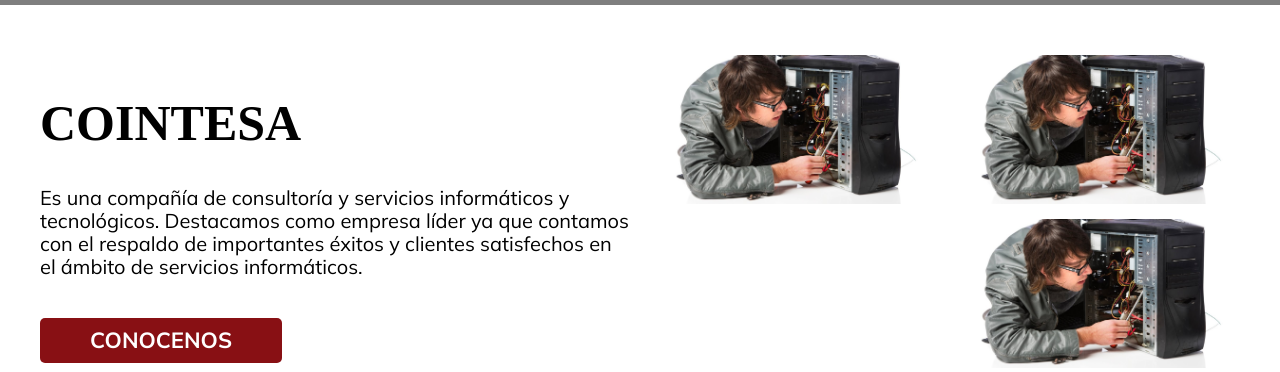
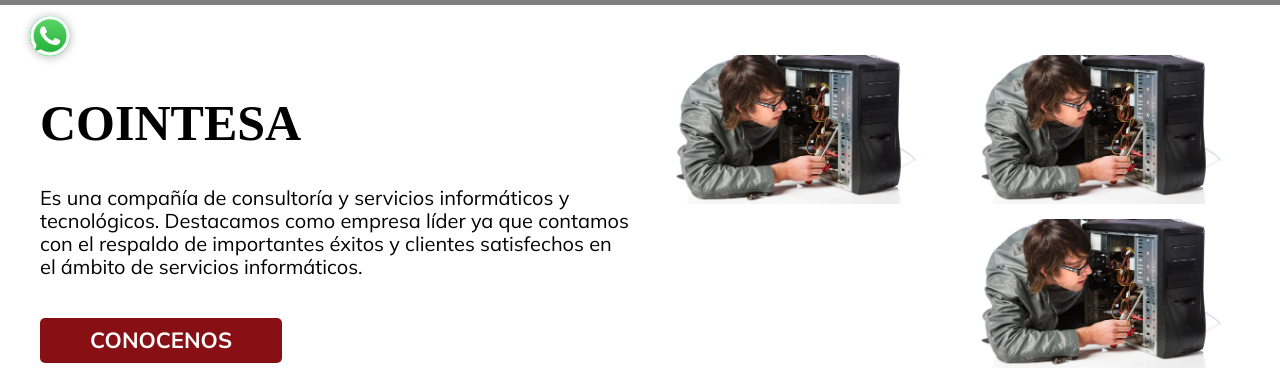
Before and after one commit to ricardomiss/cointesaWebApp, a PHP site: page /Cointesa/index.php in a window 1280 px wide. Shown: the part 724-1096 px from the top of the page. Run offline with PHP 8.4, Linux system fonts and the light colour scheme; data that the repository does not hold is empty; some libraries are stand-ins or nearby versions; some web fonts are replaced.

Commit message:
third commit

```diff
--- a/chatbot.php
+++ b/chatbot.php
@@ -5,7 +5,16 @@
   chat-title="COINTESA"
   agent-id="3210bba5-1786-4647-8368-ab0dfb8a5f3e"
   chat-icon="assets/img/COINTESA1.png"
-  language-code="es"></df-messenger>
+  language-code="es">
+</df-messenger>
+
+<div class="container-boton">
+  <a href="https://wa.me/9212129413?text=Quiero%20realizar%20un%20proyecto%20web%20php" target="_blank">
+    <img class="boton" data-src="assets/img/whatsapp.png" src="assets/img/whatsapp.png" >
+  </a>
+</div>
+
+
 <style>
   df-messenger {
    --df-messenger-bot-message: #0051b3;
@@ -15,4 +24,23 @@
    --df-messenger-send-icon: #878fac;
    --df-messenger-user-message: #0051b3;
    }
+   .container-boton {
+    position: fixed;
+    bottom: 20px;
+    left: 30px; /* Cambia 'right' por 'left' para posicionarlo a la izquierda */
+    width: 40px;
+    height: 40px;
+    background-color: #0df053;
+    border-radius: 50%;
+    overflow: hidden; /* Añade esta propiedad para asegurarte de que el logotipo de WhatsApp no se salga del contenedor */
+    box-shadow: 0px 1px 10px rgba(0, 0, 0, 0.3);
+  }
+
+  .boton {
+      width: 100%;
+      height: auto;
+      max-width: 100%;
+      max-height: 100%;
+      transition: ease 1s;
+  }
 </style>
```
Also changed, not shown: assets/img/whatsapp.png (added).
